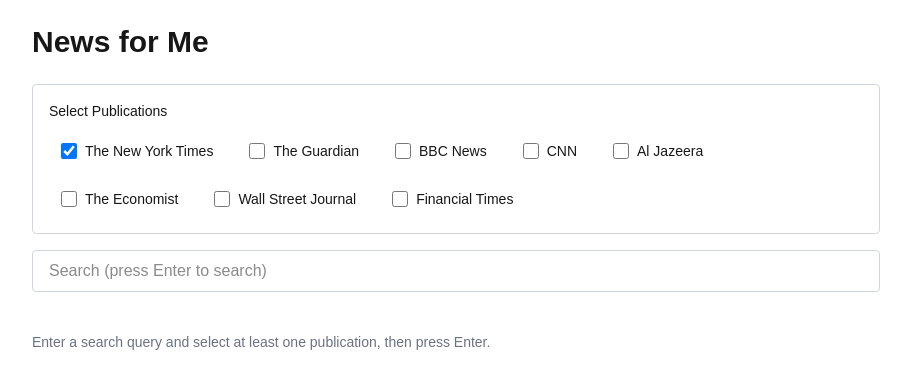
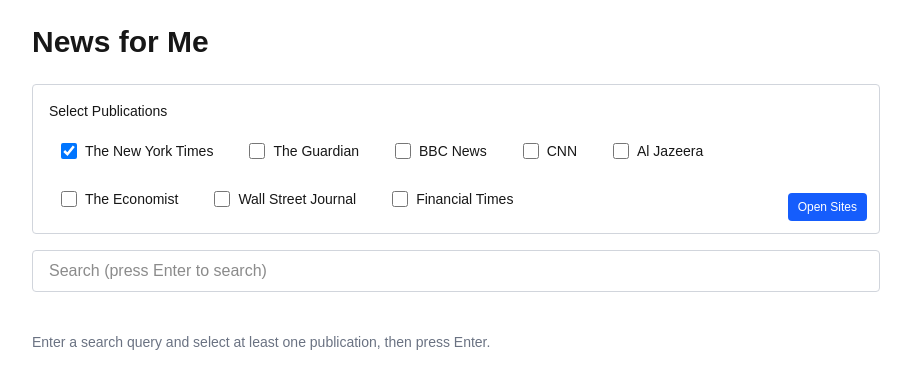
Before and after one commit to bttf/news-for-me, a Next.js app: page / in a window 1280 px wide. Both pictures are taken after a click on the label "The New York Times". Shown: the top 388 px of the page, without its empty margins (184-1095 px from the left). Built offline with nearby package versions, Linux system fonts and the light colour scheme.

Commit message:
open sites btn

```diff
--- a/app/PublicationsSelector.tsx
+++ b/app/PublicationsSelector.tsx
@@ -59,8 +59,17 @@
     }
   };
 
+  const handleOpenFrontPages = () => {
+    const selected = AVAILABLE_PUBLICATIONS.filter((pub) =>
+      selectedPublications.includes(pub.slug)
+    );
+    selected.forEach((pub) => {
+      window.open(`https://${pub.url}`, "_blank");
+    });
+  };
+
   return (
-    <div className="border border-gray-300 rounded p-4 mb-4">
+    <div className="border border-gray-300 rounded p-4 mb-4 relative">
       <h2 className="text-sm font-medium mb-3">Select Publications</h2>
       <div className="flex flex-wrap gap-3">
         {AVAILABLE_PUBLICATIONS.map((pub) => (
@@ -78,6 +87,15 @@
           </label>
         ))}
       </div>
+      {selectedPublications.length > 0 && (
+        <button
+          onClick={handleOpenFrontPages}
+          className="absolute bottom-3 right-3 text-xs px-2.5 py-1.5 bg-blue-600 text-white rounded hover:bg-blue-700 transition-colors"
+          title="Open front pages"
+        >
+          Open Sites
+        </button>
+      )}
     </div>
   );
 }
```
